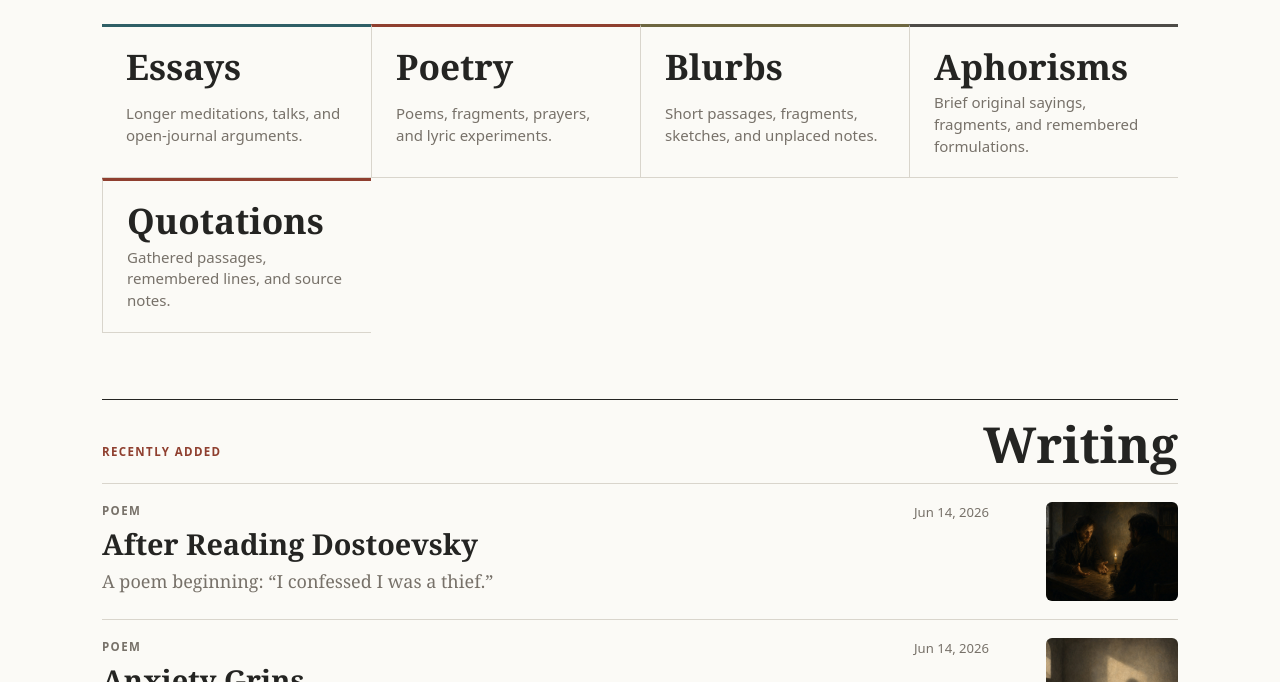
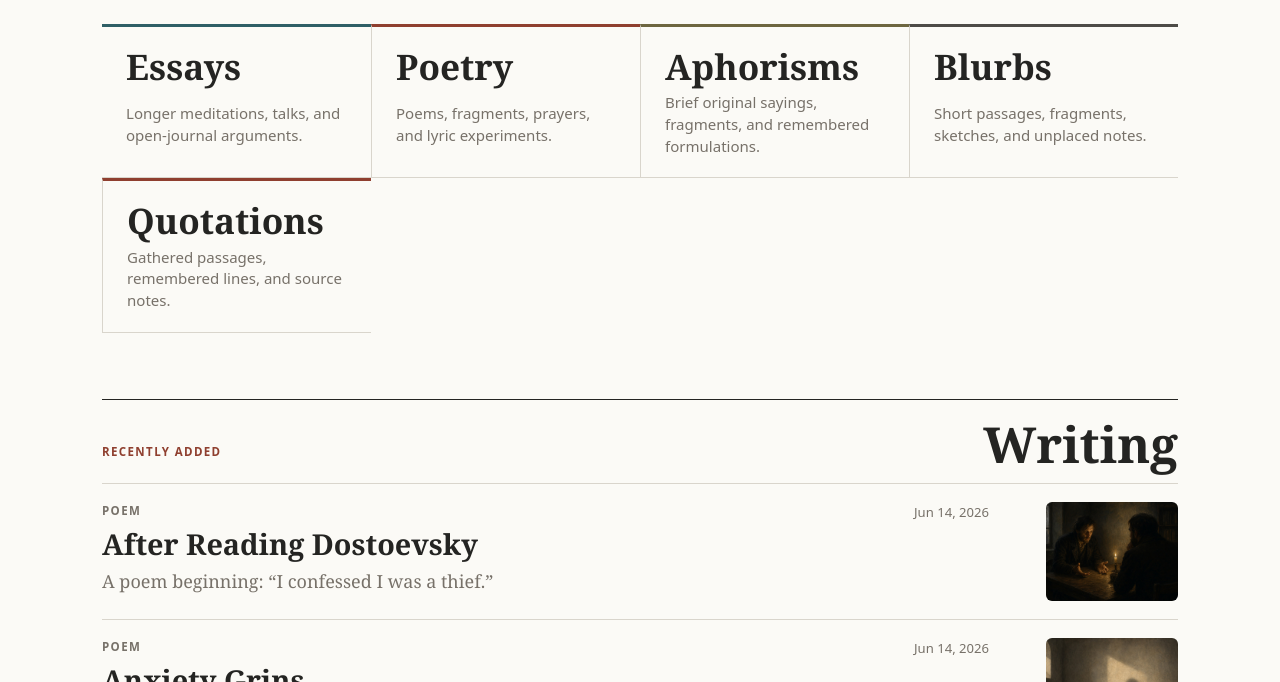
Before and after one commit to gregconradismith/Room-for-God-and-Others, a Jekyll site: the page built from index.md, in a window 1280 px wide and 900 px high, scrolled down 498 px, cut to the strip 218-900 px from the top of the window. Built offline with Jekyll 4.4.1, drawn with Linux system fonts in a browser that asks for light colours.

Commit message:
Swap aphorisms and blurbs order

```diff
--- a/_includes/header.html
+++ b/_includes/header.html
@@ -7,8 +7,8 @@
     <a href="{{ '/about/' | relative_url }}">About</a>
     <a href="{{ '/essays/' | relative_url }}">Essays</a>
     <a href="{{ '/poetry/' | relative_url }}">Poetry</a>
+    <a href="{{ '/aphorisms/' | relative_url }}">Aphorisms</a>
     <a href="{{ '/blurbs/' | relative_url }}">Blurbs</a>
-    <a href="{{ '/aphorisms/' | relative_url }}">Aphorisms</a>
     <a href="{{ '/quotes/' | relative_url }}">Quotations</a>
   </nav>
 </header>
--- a/index.md
+++ b/index.md
@@ -21,13 +21,13 @@ title: Home
     <span>Poetry</span>
     <strong>Poems, fragments, prayers, and lyric experiments.</strong>
   </a>
+  <a class="category-panel" href="{{ '/aphorisms/' | relative_url }}">
+    <span>Aphorisms</span>
+    <strong>Brief original sayings, fragments, and remembered formulations.</strong>
+  </a>
   <a class="category-panel" href="{{ '/blurbs/' | relative_url }}">
     <span>Blurbs</span>
     <strong>Short passages, fragments, sketches, and unplaced notes.</strong>
-  </a>
-  <a class="category-panel" href="{{ '/aphorisms/' | relative_url }}">
-    <span>Aphorisms</span>
-    <strong>Brief original sayings, fragments, and remembered formulations.</strong>
   </a>
   <a class="category-panel" href="{{ '/quotes/' | relative_url }}">
     <span>Quotations</span>
```
